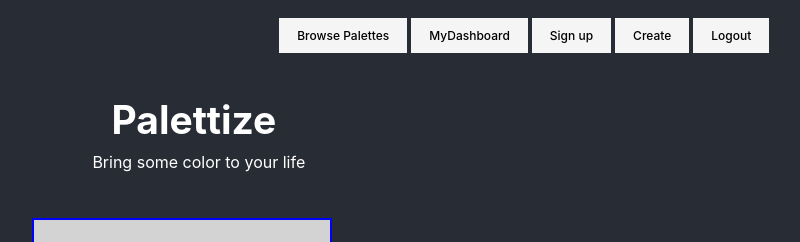
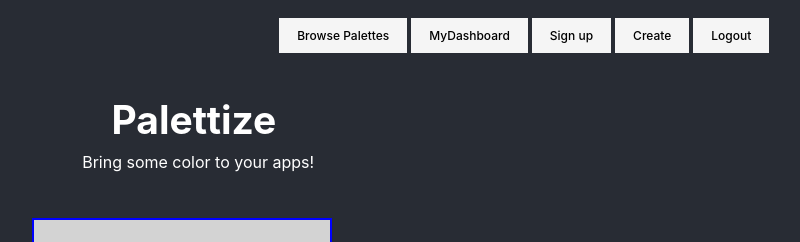
Before and after one commit to climb719/palettize-frontend, a React (Create React App) app: page /signup in a window 1280 px wide. Shown: the top 242 px of the page, without its empty margins (458-1258 px from the left). Built offline with nearby package versions, Linux system fonts and the light colour scheme; no server answers.

Commit message:
add note in paletteContainer and chnage in sihnup form/css

```diff
--- a/src/App.css
+++ b/src/App.css
@@ -203,7 +203,7 @@ nav:active {
 
 .signup-text {
   position: absolute;
-  left: 43%;
+  left: 42.2%;
   top: 17%;
   font-size: 16px;
 
--- a/src/components/Signup.js
+++ b/src/components/Signup.js
@@ -18,7 +18,7 @@ function Signup (props) {
   return (
     <div className="App-Main">
       <h2 className="signup-title">Palettize</h2>
-        <p className="signup-text">Bring some color to your life</p>
+        <p className="signup-text">Bring some color to your apps!</p>
           <div className="signup-form">
           <form  onSubmit={handleSubmit}>
             <p><label>
--- a/src/containers/PalleteContainer.js
+++ b/src/containers/PalleteContainer.js
@@ -3,6 +3,7 @@ import { connect } from 'react-redux'
 import PaletteCard from '../components/PaletteCard'
 
 const PaletteContainer = ({palettes}) => {
+    //destructuring - instead of props and then using props.palettes
 console.log(palettes)
 
         return (
```
